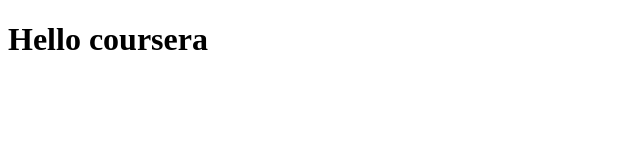
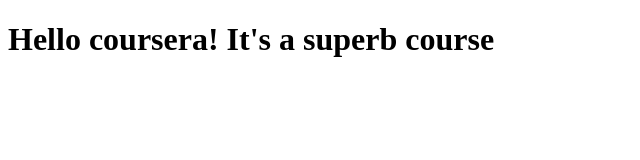
Before and after one commit to amamalik/coursera-test, a plain HTML site: page site/index.html in a window 1280 px wide. Shown: the whole page, without its empty margins (0-640 px from the left). Drawn offline with Linux system fonts and the light colour scheme.

Commit message:
Small addition to our page content

```diff
--- a/site/index.html
+++ b/site/index.html
@@ -4,6 +4,6 @@
 	<title>Hello Coursera</title>
 </head>
 <body>
-<h1>Hello coursera</h1>
+<h1>Hello coursera! It's a superb course</h1>
 </body>
 </html>
```
